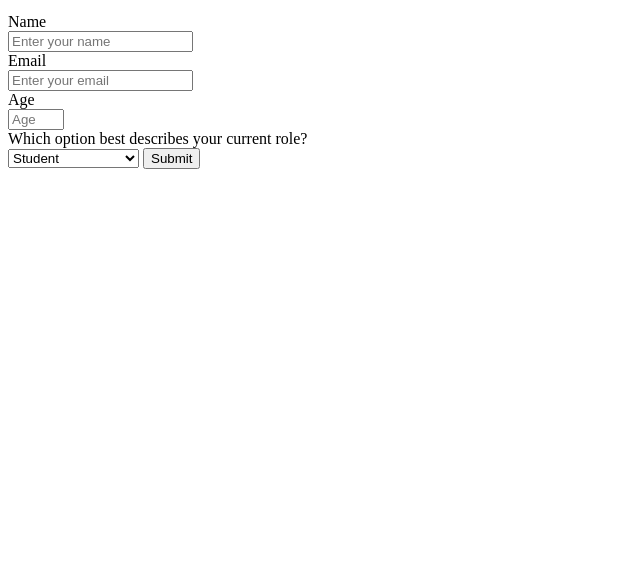
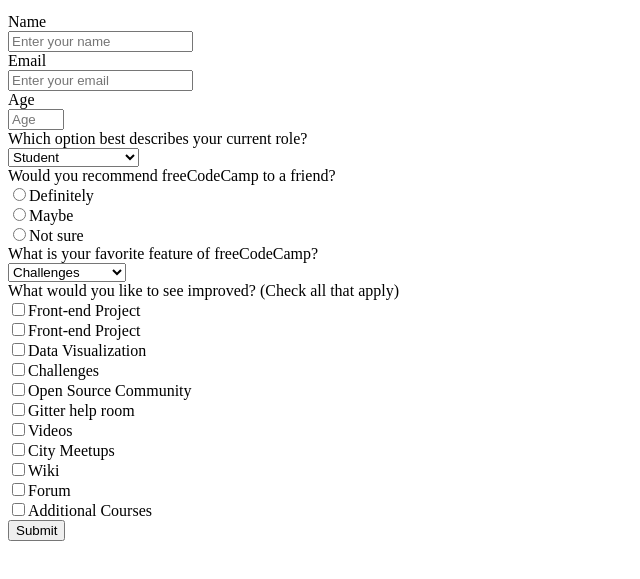
Before and after one commit to minos95/HtmlProject, a plain HTML site: page index.html in a window 1280 px wide. Shown: the part 101-680 px from the top of the page, without its empty margins (0-640 px from the left). Drawn offline with Linux system fonts and the light colour scheme.

Commit message:
completed the Story 13 and 14

```diff
--- a/index.html
+++ b/index.html
@@ -24,7 +24,36 @@
         <option value="">Full time learner</option>
         <option value="">Prefer not to say </option>
         <option value="">Other</option>
-      </select>
+      </select><br>
+
+      <label for="" >Would you recommend freeCodeCamp to a friend?</label><br>
+
+      <input type="radio" name="Definitely" value="Definitely" >Definitely<br>
+      <input type="radio" name="Maybe" value="Maybe" >Maybe<br>
+      <input type="radio" name="Not sure" value="NotSure">Not sure<br>
+
+      <label for="dropdown">What is your favorite feature of freeCodeCamp?</label> <br>
+      <select id="dropdown"> <br>
+        <option value="" disabled>Select an option</option>
+        <option value="chalenge">Challenges</option>
+        <option value="project">Projects</option>
+        <option value="community">Community</option>
+        <option value="os">Open source </option>
+      </select><br>
+
+      <label for="dropdown">What would you like to see improved? (Check all that apply)</label> <br>
+      <input type="checkbox" name="Front-end Project" value="">Front-end Project<br>
+      <input type="checkbox" name="Back-end Project" value="">Front-end Project<br>
+      <input type="checkbox" name="Data Visualization"value="">Data Visualization<br>
+      <input type="checkbox" name="Challenges" value="">Challenges<br>
+      <input type="checkbox" name="pen Source Community" value="">Open Source Community<br>
+      <input type="checkbox" name="Gitter help rooms" value="">Gitter help room<br>
+      <input type="checkbox" name="Videos" value="">Videos<br>
+      <input type="checkbox" name="City Meetups" value="">City Meetups<br>
+      <input type="checkbox" name="Wiki" value="">Wiki<br>
+      <input type="checkbox" name="Forum" value="">Forum<br>
+      <input type="checkbox" name="Additional Courses" value="">Additional Courses<br>
+
       <input type="submit">
 
     </form>
```
